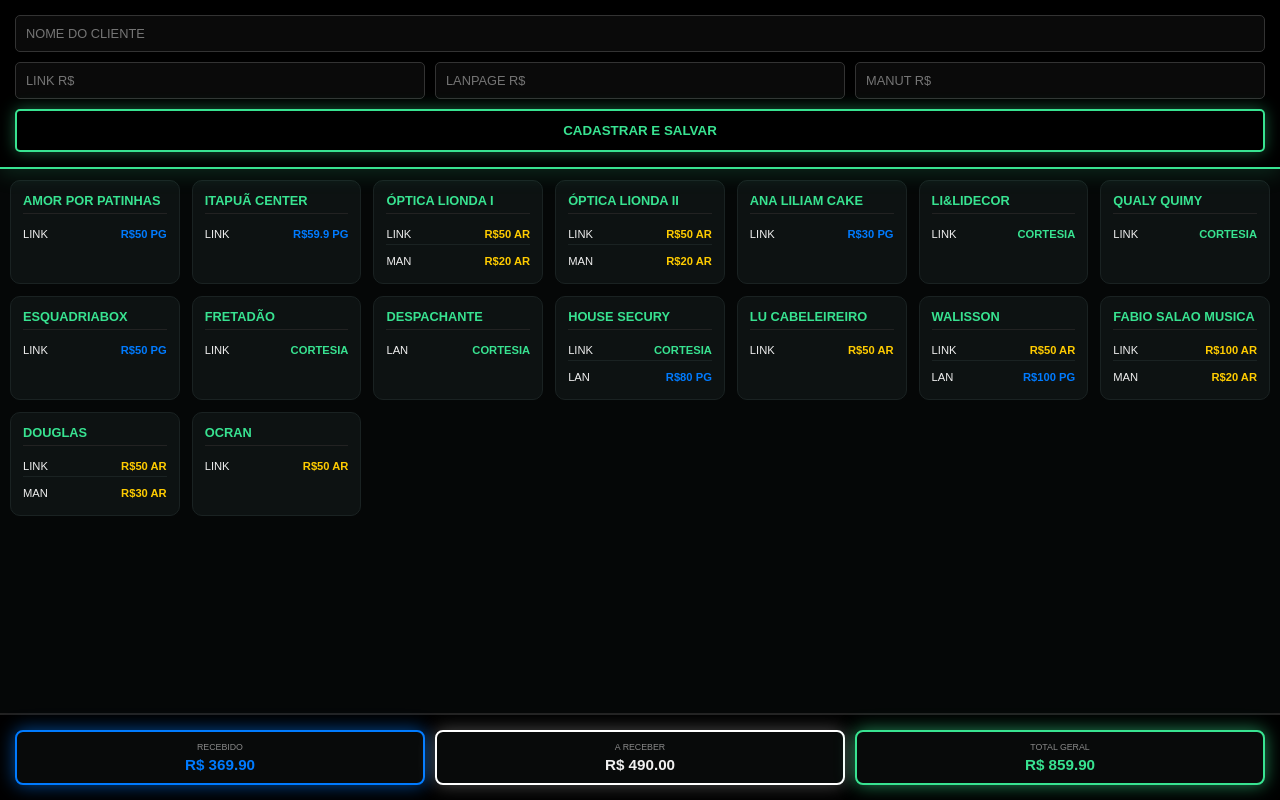
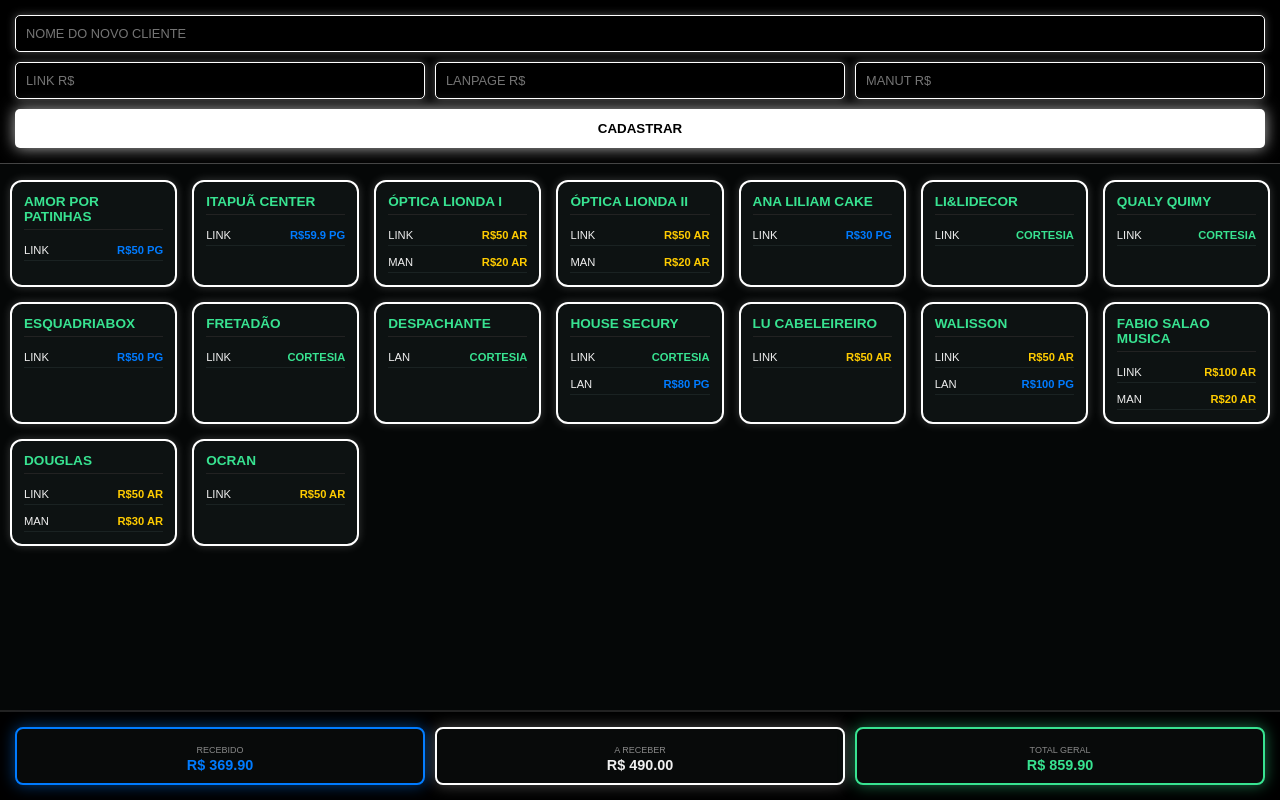
Before and after one commit to ImpulsoWeb10/teste, a plain HTML site: page teste3/index.html in a window 1280 px wide. Drawn offline with Linux system fonts and the light colour scheme.

Commit message:
Update index.html

```diff
--- a/teste3/index.html
+++ b/teste3/index.html
@@ -3,101 +3,94 @@
 <head>
     <meta charset="UTF-8">
     <meta name="viewport" content="width=device-width, initial-scale=1.0">
-    <title>Impulso Web 10 - CRM Full Neon</title>
+    <title>Impulso Web 10 - Total Lux White</title>
     <style>
         :root { --bg: #050707; --card: #0d1212; --green: #38e391; --blue: #007bff; --yellow: #ffcc00; --text: #f0f0f0; }
         body { font-family: sans-serif; background: var(--bg); color: var(--text); padding: 10px; margin: 0; padding-top: 180px; padding-bottom: 120px; }
 
-        /* CADASTRO NO TOPO COM EFEITO RELUZENTE */
+        /* TOPO - CADASTRO RELUZENTE */
         .header-cadastro {
-            background: #000; padding: 15px; border-bottom: 2px solid var(--green);
+            background: #000; padding: 15px; border-bottom: 1px solid #444;
             position: fixed; top: 0; left: 0; width: 100%; display: grid;
             grid-template-columns: 1fr 1fr 1fr; gap: 10px; box-sizing: border-box; z-index: 10;
-            box-shadow: 0 5px 20px rgba(56, 227, 145, 0.15);
         }
         .header-cadastro input {
-            background: #0a0a0a; border: 1px solid #333; color: #fff; padding: 10px;
+            background: #000; border: 1px solid #fff; color: #fff; padding: 10px;
             border-radius: 5px; font-size: 0.8rem; width: 100%; box-sizing: border-box;
+            box-shadow: 0 0 8px rgba(255, 255, 255, 0.3);
+        }
+        .full { grid-column: span 3; }
+        .btn-add {
+            grid-column: span 3; background: #fff; color: #000; border: none; padding: 12px;
+            border-radius: 5px; font-weight: bold; cursor: pointer; text-transform: uppercase;
+            box-shadow: 0 0 15px rgba(255, 255, 255, 0.7);
+        }
+
+        /* GRID - CARDS DOS CLIENTES COM BORDAS RELUZENTES */
+        .grid-clientes { display: grid; grid-template-columns: repeat(auto-fill, minmax(165px, 1fr)); gap: 15px; }
+        .card-cliente {
+            background: var(--card);
+            border: 2px solid #fff; /* Borda Branca */
+            padding: 12px; border-radius: 12px; cursor: pointer;
+            box-shadow: 0 0 10px rgba(255, 255, 255, 0.2); /* Brilho Branco */
             transition: 0.3s;
         }
-        /* Efeito reluzente ao focar no input */
-        .header-cadastro input:focus { border-color: var(--green); box-shadow: 0 0 10px rgba(56, 227, 145, 0.4); outline: none; }
+        .card-cliente:active { transform: scale(0.98); box-shadow: 0 0 15px rgba(255, 255, 255, 0.4); }
+        .card-cliente h3 { margin: 0 0 10px 0; font-size: 0.85rem; color: var(--green); border-bottom: 1px solid #222; padding-bottom: 5px; text-transform: uppercase; }
 
-        .full { grid-column: span 3; }
-        .btn-add {
-            grid-column: span 3; background: transparent; color: var(--green);
-            border: 2px solid var(--green); padding: 12px; border-radius: 5px;
-            font-weight: bold; cursor: pointer; text-transform: uppercase;
-            box-shadow: 0 0 15px rgba(56, 227, 145, 0.4); /* Luz no botão de cadastrar */
-        }
-
-        /* GRID CENTRAL */
-        .grid-clientes { display: grid; grid-template-columns: repeat(auto-fill, minmax(165px, 1fr)); gap: 12px; }
-        .card-cliente { background: var(--card); border: 1px solid #1a2222; padding: 12px; border-radius: 10px; cursor: pointer; }
-        .card-cliente h3 { margin: 0 0 10px 0; font-size: 0.8rem; color: var(--green); border-bottom: 1px solid #222; padding-bottom: 5px; text-transform: uppercase; }
-
-        /* LINHA QUE SEPARA OS LADOS NO CARD */
+        /* LINHAS INTERNAS DO CARD */
         .card-split { display: flex; flex-direction: column; gap: 6px; font-size: 0.7rem; }
         .split-row { display: flex; justify-content: space-between; align-items: center; padding: 4px 0; border-bottom: 1px solid #1a2222; }
-        .split-row:last-child { border-bottom: none; }
 
-        /* SOMAS NO RODAPÉ COM EFEITO RELUZENTE */
+        /* RODAPÉ - SOMAS */
         .footer-somas {
             display: flex; gap: 10px; position: fixed; bottom: 0; left: 0; width: 100%;
             background: #000; padding: 15px; border-top: 2px solid #222; box-sizing: border-box; z-index: 10;
         }
-        .stat-card {
-            background: #080a0a; border-radius: 8px; flex: 1; text-align: center; padding: 10px;
-            border: 2px solid transparent;
-        }
-
-        /* Luz reluzente atrás de cada botão de soma embaixo */
-        .stat-card.blue { border-color: var(--blue); box-shadow: 0 0 18px rgba(0, 123, 255, 0.6); }
-        .stat-card.pend { border-color: #fff; box-shadow: 0 0 18px rgba(255, 255, 255, 0.3); }
-        .stat-card.total { border-color: var(--green); box-shadow: 0 0 18px rgba(56, 227, 145, 0.6); }
-
-        .stat-card small { font-size: 0.55rem; color: #888; display: block; text-transform: uppercase; margin-bottom: 4px; }
-        .stat-card h2 { margin: 0; font-size: 0.95rem; font-weight: bold; }
+        .stat-card { background: #080a0a; border-radius: 8px; flex: 1; text-align: center; padding: 10px; border: 2px solid transparent; }
+        .stat-card.blue { border-color: var(--blue); box-shadow: 0 0 15px rgba(0, 123, 255, 0.5); }
+        .stat-card.pend { border-color: #fff; box-shadow: 0 0 15px rgba(255, 255, 255, 0.3); }
+        .stat-card.total { border-color: var(--green); box-shadow: 0 0 15px rgba(56, 227, 145, 0.5); }
+        .stat-card h2 { margin: 0; font-size: 0.9rem; font-weight: bold; }
         .stat-card.blue h2 { color: var(--blue); }
         .stat-card.total h2 { color: var(--green); }
 
-        /* MODAL */
+        /* MODAL COM BOTÕES RELUZENTES */
         .modal { display: none; position: fixed; top:0; left:0; width:100%; height:100%; background: rgba(0,0,0,0.9); align-items: center; justify-content: center; z-index: 100; }
-        .modal-content { background: #111; padding: 25px; border-radius: 15px; width: 310px; border: 1px solid #333; }
+        .modal-content { background: #111; padding: 25px; border-radius: 15px; width: 310px; border: 2px solid #fff; box-shadow: 0 0 20px rgba(255,255,255,0.2); }
         .edit-row { display: flex; align-items: center; gap: 8px; margin-bottom: 12px; }
-        .edit-row input { background: #000; border: 1px solid #444; color: #fff; padding: 10px; border-radius: 5px; width: 90px; font-weight: bold; }
+        .edit-row input { background: #000; border: 1px solid #fff; color: #fff; padding: 10px; border-radius: 5px; width: 90px; box-shadow: 0 0 5px rgba(255,255,255,0.2); }
 
-        /* BOTÕES RELUZENTES NO MODAL */
-        .btn-st { flex: 1; padding: 12px; border-radius: 5px; border: 2px solid transparent; font-weight: bold; cursor: pointer; font-size: 0.7rem; text-transform: uppercase; }
-
-        .st-azul { border-color: var(--blue); color: var(--blue); background: rgba(0,123,255,0.05); box-shadow: 0 0 15px rgba(0,123,255,0.5); }
-        .st-verde { border-color: var(--green); color: var(--green); background: rgba(56,227,145,0.05); box-shadow: 0 0 15px rgba(56,227,145,0.5); }
-        .st-amarelo { border-color: var(--yellow); color: var(--yellow); background: rgba(255,204,0,0.05); box-shadow: 0 0 15px rgba(255,204,0,0.5); }
-        .st-branco { border-color: #fff; color: #fff; background: rgba(255,255,255,0.05); box-shadow: 0 0 15px rgba(255,255,255,0.3); }
+        .btn-st {
+            flex: 1; padding: 12px; border-radius: 5px; border: 2px solid #fff;
+            font-weight: bold; cursor: pointer; font-size: 0.7rem; text-transform: uppercase;
+            background: rgba(255,255,255,0.05); color: #fff;
+            box-shadow: 0 0 10px rgba(255, 255, 255, 0.3);
+        }
     </style>
 </head>
 <body>
 
     <div class="header-cadastro">
-        <input type="text" id="novoNome" class="full" placeholder="NOME DO CLIENTE">
+        <input type="text" id="novoNome" class="full" placeholder="NOME DO NOVO CLIENTE">
         <input type="number" id="novoLink" placeholder="LINK R$">
         <input type="number" id="novoLan" placeholder="LANPAGE R$">
         <input type="number" id="novoMan" placeholder="MANUT R$">
-        <button class="btn-add" onclick="adicionarCliente()">CADASTRAR E SALVAR</button>
+        <button class="btn-add" onclick="adicionarCliente()">CADASTRAR</button>
     </div>
 
     <div class="grid-clientes" id="gridDisplay"></div>
 
     <div class="footer-somas">
-        <div class="stat-card blue"><small>RECEBIDO</small><h2 id="somaRecebido">R$ 0,00</h2></div>
-        <div class="stat-card pend"><small>A RECEBER</small><h2 id="somaAReceber">R$ 0,00</h2></div>
-        <div class="stat-card total"><small>TOTAL GERAL</small><h2 id="somaTotal">R$ 0,00</h2></div>
+        <div class="stat-card blue"><small style="color:#888; font-size:9px;">RECEBIDO</small><h2 id="somaRecebido">R$ 0,00</h2></div>
+        <div class="stat-card pend"><small style="color:#888; font-size:9px;">A RECEBER</small><h2 id="somaAReceber">R$ 0,00</h2></div>
+        <div class="stat-card total"><small style="color:#888; font-size:9px;">TOTAL GERAL</small><h2 id="somaTotal">R$ 0,00</h2></div>
     </div>
 
     <div id="modalCtrl" class="modal"><div class="modal-content" id="modalInterno"></div></div>
 
     <script>
-        const listaInicial = [
+        const listaOficial = [
             { id: 1, cl: "Amor por Patinhas", lk: 50, stL: "azul", ln: 0, stLn: "branco", mn: 0, stM: "branco" },
             { id: 2, cl: "Itapuã Center", lk: 59.9, stL: "azul", ln: 0, stLn: "branco", mn: 0, stM: "branco" },
             { id: 3, cl: "Óptica Lionda I", lk: 50, stL: "amarelo", ln: 0, stLn: "branco", mn: 20, stM: "amarelo" },
@@ -116,9 +109,9 @@
             { id: 16, cl: "Ocran", lk: 50, stL: "amarelo", ln: 0, stLn: "branco", mn: 0, stM: "branco" }
         ];
 
-        let db = JSON.parse(localStorage.getItem('crm_impulso_neon_vFINAL')) || listaInicial;
+        let db = JSON.parse(localStorage.getItem('crm_impulso_white_neon')) || listaOficial;
 
-        function salvar() { localStorage.setItem('crm_impulso_neon_vFINAL', JSON.stringify(db)); render(); }
+        function salvar() { localStorage.setItem('crm_impulso_white_neon', JSON.stringify(db)); render(); }
 
         function render() {
             const grid = document.getElementById('gridDisplay');
@@ -126,12 +119,12 @@
             let recebido = 0, aReceber = 0;
 
             db.forEach(i => {
-                const somarTudo = (v, s) => {
-                    let val = parseFloat(v) || 0;
-                    if(s === 'azul') recebido += val;
-                    if(s === 'branco' || s === 'amarelo') aReceber += val;
+                const calcular = (v, s) => {
+                    let n = parseFloat(v) || 0;
+                    if(s === 'azul') recebido += n;
+                    else if(s === 'branco' || s === 'amarelo') aReceber += n;
                 };
-                somarTudo(i.lk, i.stL); somarTudo(i.ln, i.stLn); somarTudo(i.mn, i.stM);
+                calcular(i.lk, i.stL); calcular(i.ln, i.stLn); calcular(i.mn, i.stM);
 
                 const card = document.createElement('div');
                 card.className = 'card-cliente';
@@ -140,7 +133,7 @@
                     <div class="card-split">
                         ${i.lk > 0 || i.stL === 'verde' ? `<div class="split-row"><span>LINK</span><b style="color:${getCol(i.stL)}">${i.lk > 0 ? 'R$'+i.lk : ''} ${getS(i.stL)}</b></div>` : ''}
                         ${i.ln > 0 || i.stLn === 'verde' ? `<div class="split-row"><span>LAN</span><b style="color:${getCol(i.stLn)}">${i.ln > 0 ? 'R$'+i.ln : ''} ${getS(i.stLn)}</b></div>` : ''}
-                        ${(i.mn > 0 || i.stM === 'verde') ? `<div class="split-row"><span>MAN</span><b style="color:${getCol(i.stM)}">${i.mn > 0 ? 'R$'+i.mn : ''} ${getS(i.stM)}</b></div>` : ''}
+                        ${i.mn > 0 || i.stM === 'verde' ? `<div class="split-row"><span>MAN</span><b style="color:${getCol(i.stM)}">${i.mn > 0 ? 'R$'+i.mn : ''} ${getS(i.stM)}</b></div>` : ''}
                     </div>`;
                 card.onclick = () => abrirModal(i);
                 grid.appendChild(card);
@@ -173,17 +166,18 @@
                 <h3 style="color:var(--green); text-align:center; margin-bottom:20px;">${i.cl}</h3>
                 <div class="edit-row">
                     <input type="number" value="${i.lk}" onchange="atualizarVal(${i.id}, 'lk', this.value)">
-                    <button class="btn-st st-${i.stL}" onclick="mudarStatus(${i.id}, 'stL')">${getS(i.stL)}</button>
+                    <button class="btn-st" style="border-color:${getCol(i.stL)}; color:${getCol(i.stL)}" onclick="mudarStatus(${i.id}, 'stL')">${getS(i.stL)}</button>
                 </div>
                 <div class="edit-row">
                     <input type="number" value="${i.ln}" onchange="atualizarVal(${i.id}, 'ln', this.value)">
-                    <button class="btn-st st-${i.stLn}" onclick="mudarStatus(${i.id}, 'stLn')">${getS(i.stLn)}</button>
+                    <button class="btn-st" style="border-color:${getCol(i.stLn)}; color:${getCol(i.stLn)}" onclick="mudarStatus(${i.id}, 'stLn')">${getS(i.stLn)}</button>
                 </div>
                 <div class="edit-row">
                     <input type="number" value="${i.mn}" onchange="atualizarVal(${i.id}, 'mn', this.value)">
-                    <button class="btn-st st-${i.stM}" onclick="mudarStatus(${i.id}, 'stM')">${getS(i.stM)}</button>
+                    <button class="btn-st" style="border-color:${getCol(i.stM)}; color:${getCol(i.stM)}" onclick="mudarStatus(${i.id}, 'stM')">${getS(i.stM)}</button>
                 </div>
-                <button class="btn-st st-branco" style="width:100%; margin-top:10px; border:1px solid #444" onclick="document.getElementById('modalCtrl').style.display='none'">VOLTAR</button>
+                <button class="btn-st" style="width:100%; margin-top:10px; border-color:#fff" onclick="document.getElementById('modalCtrl').style.display='none'">FECHAR</button>
+                <button class="btn-st" style="border:none; color:red; width:100%; margin-top:10px; font-size:10px" onclick="if(confirm('Excluir?')){db=db.filter(x=>x.id!==${i.id});salvar();document.getElementById('modalCtrl').style.display='none'}">EXCLUIR CLIENTE</button>
             `;
             document.getElementById('modalCtrl').style.display = 'flex';
         }
```
